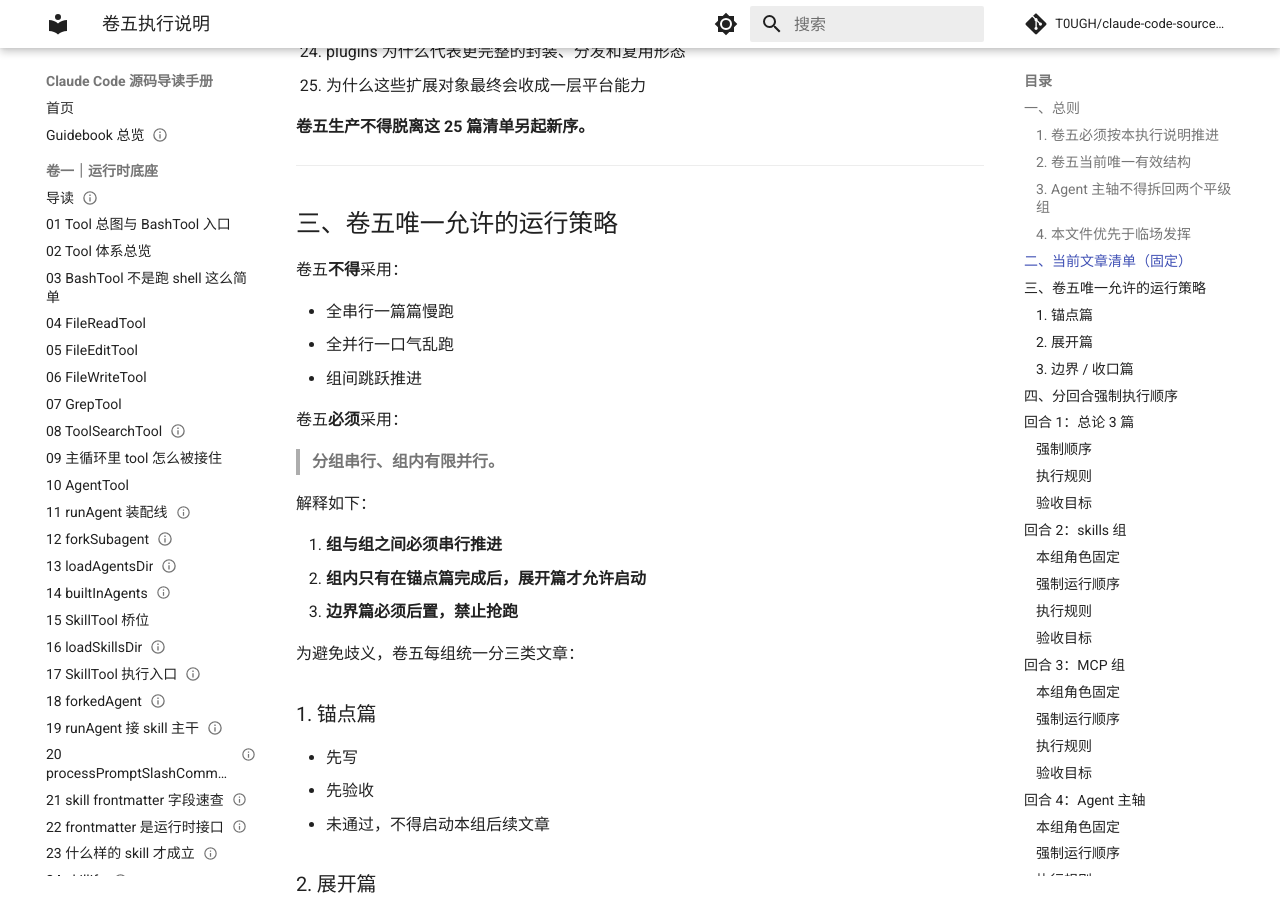
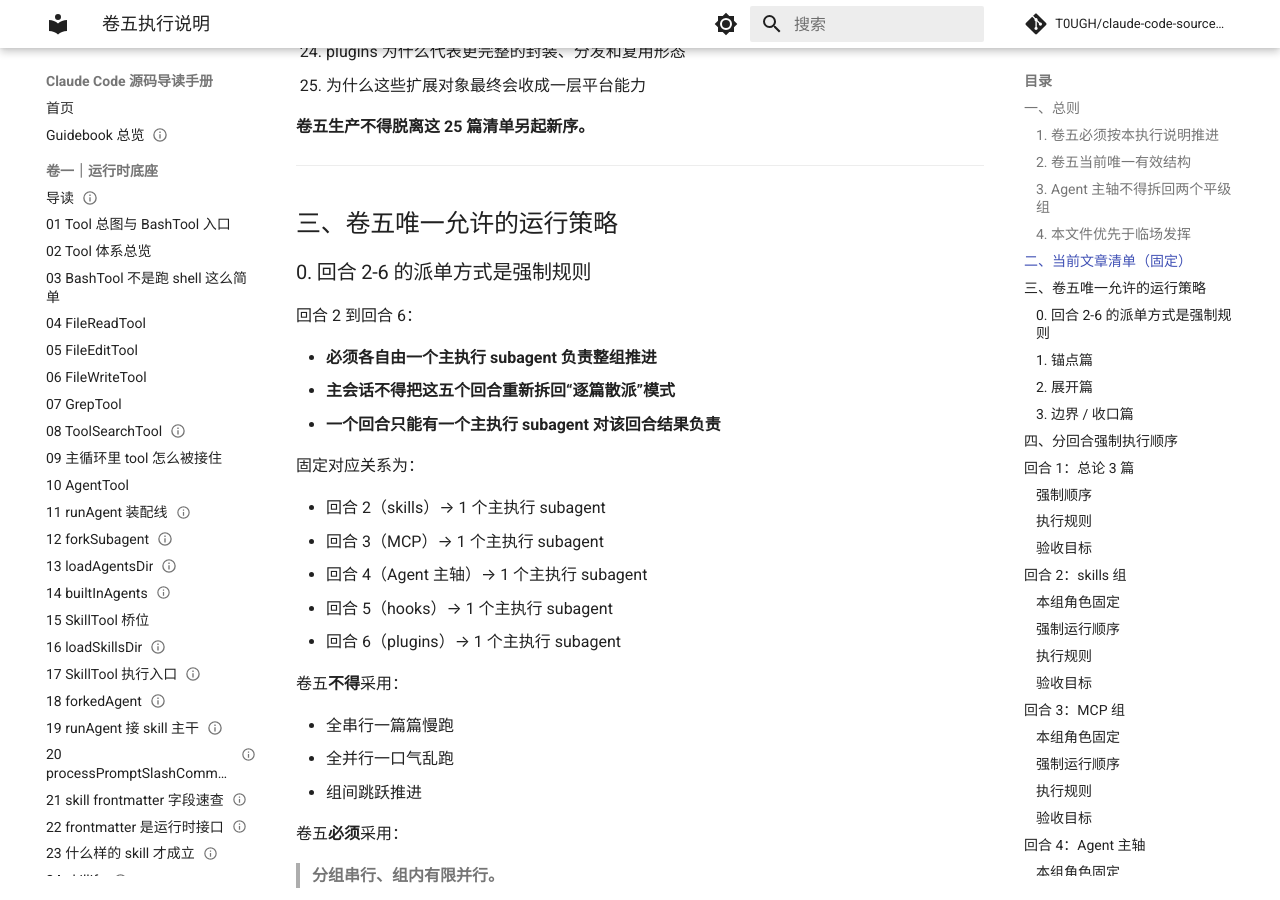
Before and after one commit to T0UGH/claude-code-source-guide, an MkDocs documentation site: the page built from docs/guidebookv2/volume-5/README-production-order.md, in a window 1280 px wide and 900 px high, scrolled down 2910 px. Built offline with MkDocs 1.6.1 and Material for MkDocs 9.7.7, drawn with Linux system fonts in a browser that asks for light colours; comment, search, counter and statistics services are not loaded; some of the changed text lies outside the part shown.

Commit message:
require per-round subagents and reserve git to main session

```diff
--- a/docs/guidebookv2/volume-5/README-production-order.md
+++ b/docs/guidebookv2/volume-5/README-production-order.md
@@ -116,6 +116,22 @@ updated: 2026-04-07
 ---
 
 ## 三、卷五唯一允许的运行策略
+
+### 0. 回合 2-6 的派单方式是强制规则
+
+回合 2 到回合 6：
+
+- **必须各自由一个主执行 subagent 负责整组推进**
+- **主会话不得把这五个回合重新拆回“逐篇散派”模式**
+- **一个回合只能有一个主执行 subagent 对该回合结果负责**
+
+固定对应关系为：
+
+- 回合 2（skills）→ 1 个主执行 subagent
+- 回合 3（MCP）→ 1 个主执行 subagent
+- 回合 4（Agent 主轴）→ 1 个主执行 subagent
+- 回合 5（hooks）→ 1 个主执行 subagent
+- 回合 6（plugins）→ 1 个主执行 subagent
 
 卷五**不得**采用：
 
@@ -363,6 +379,8 @@ updated: 2026-04-07
 - 允许边界篇抢跑
 - 允许 Agent 主轴被拆回两个平级组
 - 允许接单 subagent 绕开规定 skill
+- 把回合 2-6 重新拆回逐篇散派
+- 把 git 操作下放给接单 subagent
 
 ---
 
@@ -402,7 +420,18 @@ updated: 2026-04-07
 
 无效稿必须退回重跑，不得带病推进下一篇。
 
-### 4. 接单后的唯一允许动作序列
+### 4. Git 权限与接单后的唯一允许动作序列
+
+接单 subagent **不得操作 git**。
+
+这包括但不限于：
+
+- 不得 `git add`
+- 不得 `git commit`
+- 不得 `git push`
+- 不得自行决定提交粒度或提交时机
+
+**git 操作只由主会话负责。**
 
 接单后，subagent 必须按以下顺序执行：
 
@@ -417,6 +446,7 @@ updated: 2026-04-07
    - reader friction 检查
    - project 边界守护
 7. 返回产物与简要验收说明
+8. 等待主会话决定是否执行 git 操作
 
 这条顺序：
 
@@ -481,7 +511,9 @@ updated: 2026-04-07
 - 对象组之间：**串行推进**
 - 组内：**锚点优先、展开后置、边界最后**
 - Agent 相关内容：**统一并入 Agent 主轴**
+- 回合 2-6：**必须各自由一个主执行 subagent 负责整组推进**
 - 接收单篇文章任务的 subagent：**必须优先使用 `claude-code-article-orchestrator`**
+- 接单 subagent：**不得操作 git；git 只由主会话负责**
 
 本文件的目标不是解释结构，而是：
 
```
